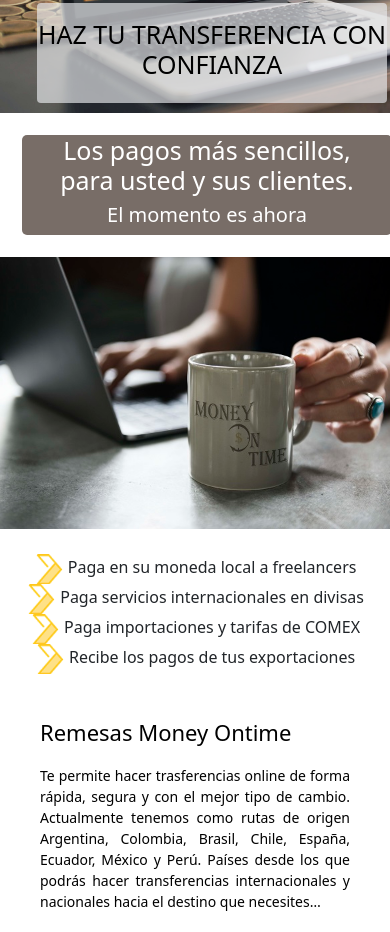
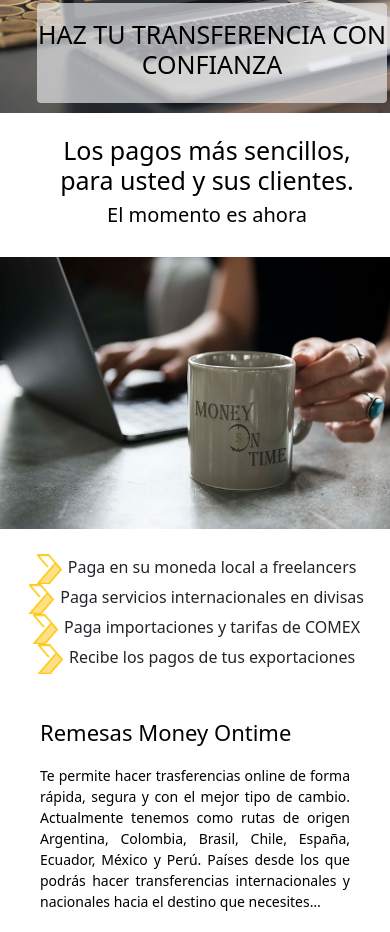
Before and after one commit to corsostefano/moneyontime, a website: page empresas.html in a window 390 px wide. Shown: the part 899-1831 px from the top of the page. Drawn offline with Linux system fonts and the light colour scheme.

Commit message:
version1.1_correciones

```diff
--- a/scss/_main.scss
+++ b/scss/_main.scss
@@ -440,9 +440,9 @@
             div{
                 .section8{
                     width: 370px;
-                    background-color: #786d67;
+                    background-color: white;
                     margin: 22px;
-                    color: white;
+                    color: black;
                     border-radius: 5px;
                     align-items: center;
                     justify-content: center;
```
Also changed, not shown: css/estilo.css.
